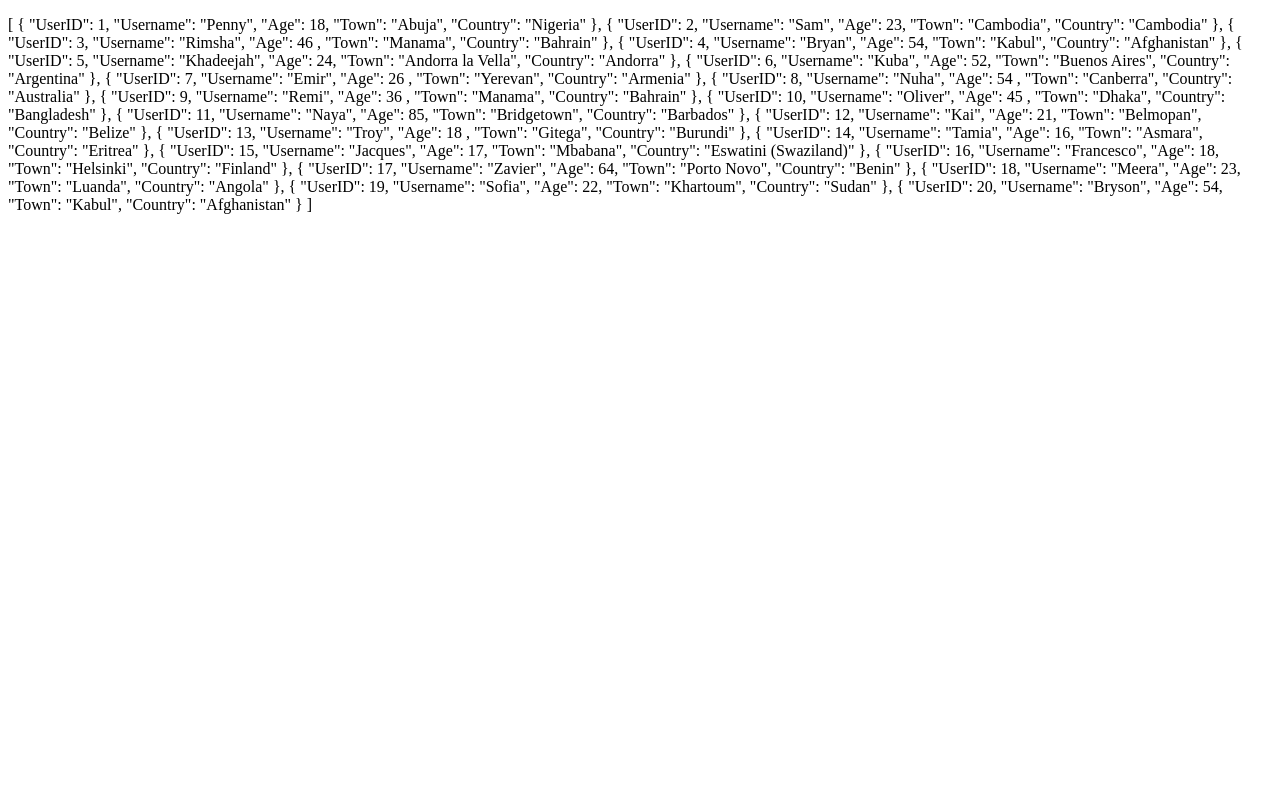
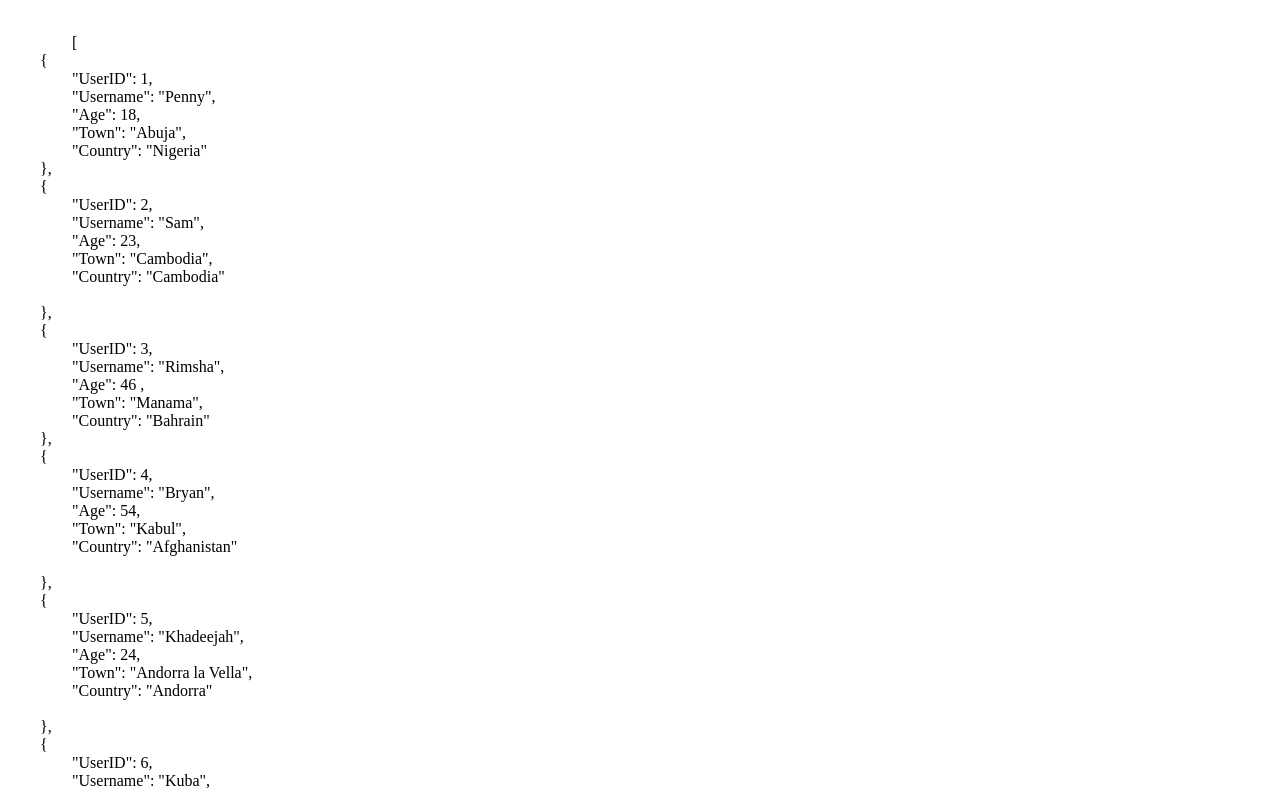
Before and after one commit to Claire-ndupu/API, a plain HTML site: page UserTable.html in a window 1280 px wide. Shown: the top 791 px of the page. Drawn offline with Linux system fonts and the light colour scheme.

Commit message:
Update UserTable.html

```diff
--- a/UserTable.html
+++ b/UserTable.html
@@ -6,7 +6,7 @@
 </head>
 <body>
 
-	<p>
+	<p style="word-wrap: break-word; white-space: pre-wrap;">
 		[
 	{
 		"UserID": 1,
```
